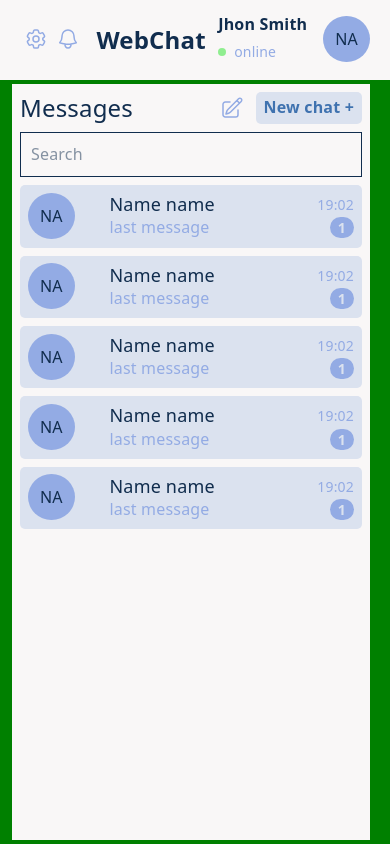
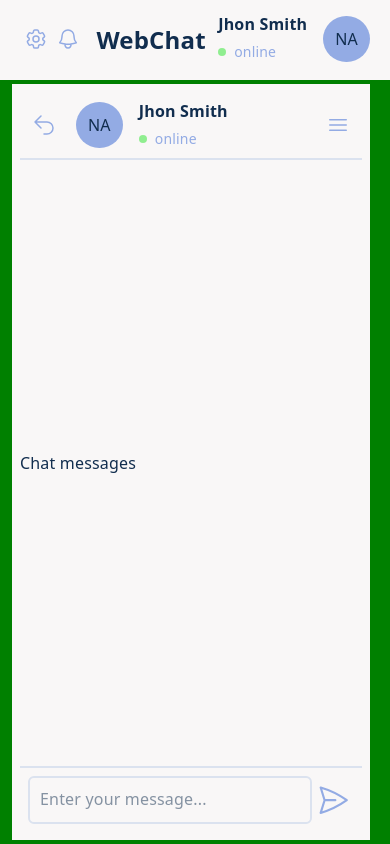
Before and after one commit to Neketobro/WebChat, a React (Vite) app in the folder WebChat/: page / in a window 390 px wide. Built offline with nearby package versions, Linux system fonts and the light colour scheme.

Commit message:
make responsive for mobile

```diff
--- a/WebChat/src/components/chat/ChatHeader/ChatHeader.tsx
+++ b/WebChat/src/components/chat/ChatHeader/ChatHeader.tsx
@@ -4,13 +4,14 @@ import { ArrowUturnLeftIcon, Bars3Icon } from "@heroicons/react/24/outline";
 
 type Props = {
   openUserSidebar: () => void;
+  onCloseChat: () => void;
 };
 
-export function ChatHeader({ openUserSidebar }: Props) {
+export function ChatHeader({ openUserSidebar, onCloseChat }: Props) {
   return (
     <>
       <div className="flex gap-4 items-center">
-        <IconButton onClick={()=>{}} icon={<ArrowUturnLeftIcon />} />
+        <IconButton onClick={onCloseChat} icon={<ArrowUturnLeftIcon />} />
         <UserProfileElement />
       </div>
       <div className="flex gap-4 items-center">
--- /dev/null
+++ b/WebChat/src/components/chat/ChatMessage/ChatMessage.tsx
@@ -0,0 +1,5 @@
+export function ChatMessage() {
+    return (
+        <>ChatMessage</>
+    )
+}
--- /dev/null
+++ b/WebChat/src/components/chat/ChatMessage/index.ts
@@ -0,0 +1 @@
+export * from "./ChatMessage.tsx";
--- a/WebChat/src/components/chat/index.ts
+++ b/WebChat/src/components/chat/index.ts
@@ -2,3 +2,4 @@ export * from './ChatHeader';
 export * from './ChatItem';
 export * from './ChatList';
 export * from './ChatFooter';
+export * from './ChatMessage';
--- a/WebChat/src/components/layout/ChatLayout/ChatLayout.tsx
+++ b/WebChat/src/components/layout/ChatLayout/ChatLayout.tsx
@@ -5,12 +5,14 @@ import { useState } from "react";
 
 export function ChatLayout() {
   const [isOpenUserProfileSB, setOpenUserProfileSB] = useState<boolean>(false);
-  const [chatOpen, setChatOpen] = useState<boolean>(false);
+  const [chatOpen, setChatOpen] = useState<boolean>(true);
 
   return (
     <div className="h-[92vh] flex flex-row justify-center px-3 py-1 gap-x-2 overflow-hidden">
       <Sidebar chatOpen={chatOpen} />
-      <ChatWindow chatOpen={chatOpen}
+      <ChatWindow
+        onCloseChat={() => setChatOpen((prev) => !prev)}
+        chatOpen={chatOpen}
         isOpenUserProfileSB={isOpenUserProfileSB}
         openUserSidebar={() => setOpenUserProfileSB((prev) => !prev)}
       />
--- a/WebChat/src/components/layout/ChatWindow/ChatWindow.tsx
+++ b/WebChat/src/components/layout/ChatWindow/ChatWindow.tsx
@@ -5,28 +5,28 @@ type Props = {
   openUserSidebar: () => void;
   isOpenUserProfileSB?: boolean;
   chatOpen: boolean;
+  onCloseChat: () => void;
 };
 
-export function ChatWindow({ openUserSidebar, isOpenUserProfileSB, chatOpen }: Props) {
+export function ChatWindow({ openUserSidebar, isOpenUserProfileSB, chatOpen, onCloseChat }: Props) {
 
   const isOpenUserSB = isOpenUserProfileSB
-    ? `hidden lg:flex lg:flex-col md:w-full md:min-w-[300px]`
-    : "sm:flex sm:flex-col w-full min-w-[300px]";
+    ? `w-0 lg:w-full lg:min-w-[300px] lg:p-2`
+    : "w-full lg:min-w-[300px] p-2";
 
   const isOpenChat = chatOpen
-    ? "flex flex-col justify-between"
-    : "hidden md:flex justify-center items-center";
-//  w-full min-w-[300px]
+    ? `${isOpenUserSB} flex flex-col justify-between`
+    : "hidden sm:flex sm:justify-center sm:items-center sm:w-full";
   return (
     <div
-      className={`bg-(--bg) h-full p-2 overflow-hidden ${isOpenChat} ${isOpenUserSB}`}
+      className={`bg-(--bg) h-full transition transition-all duration-500 overflow-hidden ${isOpenChat}`}
     >
       {chatOpen ? (
         <>
           <div
             className={`p-2 flex items-center justify-between gap-4 border-b-[2px] border-(--border)`}
           >
-            <ChatHeader openUserSidebar={openUserSidebar} />
+            <ChatHeader onCloseChat={onCloseChat} openUserSidebar={openUserSidebar} />
           </div>
           <div>Chat messages</div>
           <div className="p-2 border-t-[2px] border-(--border) flex items-center">
--- /dev/null
+++ b/WebChat/src/components/layout/MessageBubble/MessageBubble.tsx
@@ -0,0 +1,9 @@
+import { ChatMessage } from "../../chat";
+
+export function MessageBubble() {
+  return (
+    <>
+      <ChatMessage />
+    </>
+  );
+}
--- /dev/null
+++ b/WebChat/src/components/layout/MessageBubble/index.ts
@@ -0,0 +1 @@
+export * from "./MessageBubble.tsx";
--- a/WebChat/src/components/layout/index.ts
+++ b/WebChat/src/components/layout/index.ts
@@ -2,3 +2,4 @@ export * from "./ChatLayout";
 export * from "./Header";
 export * from "./ChatWindow";
 export * from "./Sidebar";
+export * from "./MessageBubble";
--- a/WebChat/src/components/profile/UserProfileSidebar/UserProfileSidebar.tsx
+++ b/WebChat/src/components/profile/UserProfileSidebar/UserProfileSidebar.tsx
@@ -9,7 +9,7 @@ interface UserInfoProps {
 
 export function UserProfileSidebar({ onClose, isOpen, style}: UserInfoProps) {
   const styles =
-    "bg-(--bg) transition transition-[width] duration-300 ease-in-out overflow-hidden flex flex-col items-center gap-2";
+    "bg-(--bg) transition transition-[width] duration-500 overflow-hidden flex flex-col items-center gap-2";
 
   return (
     <div
```
